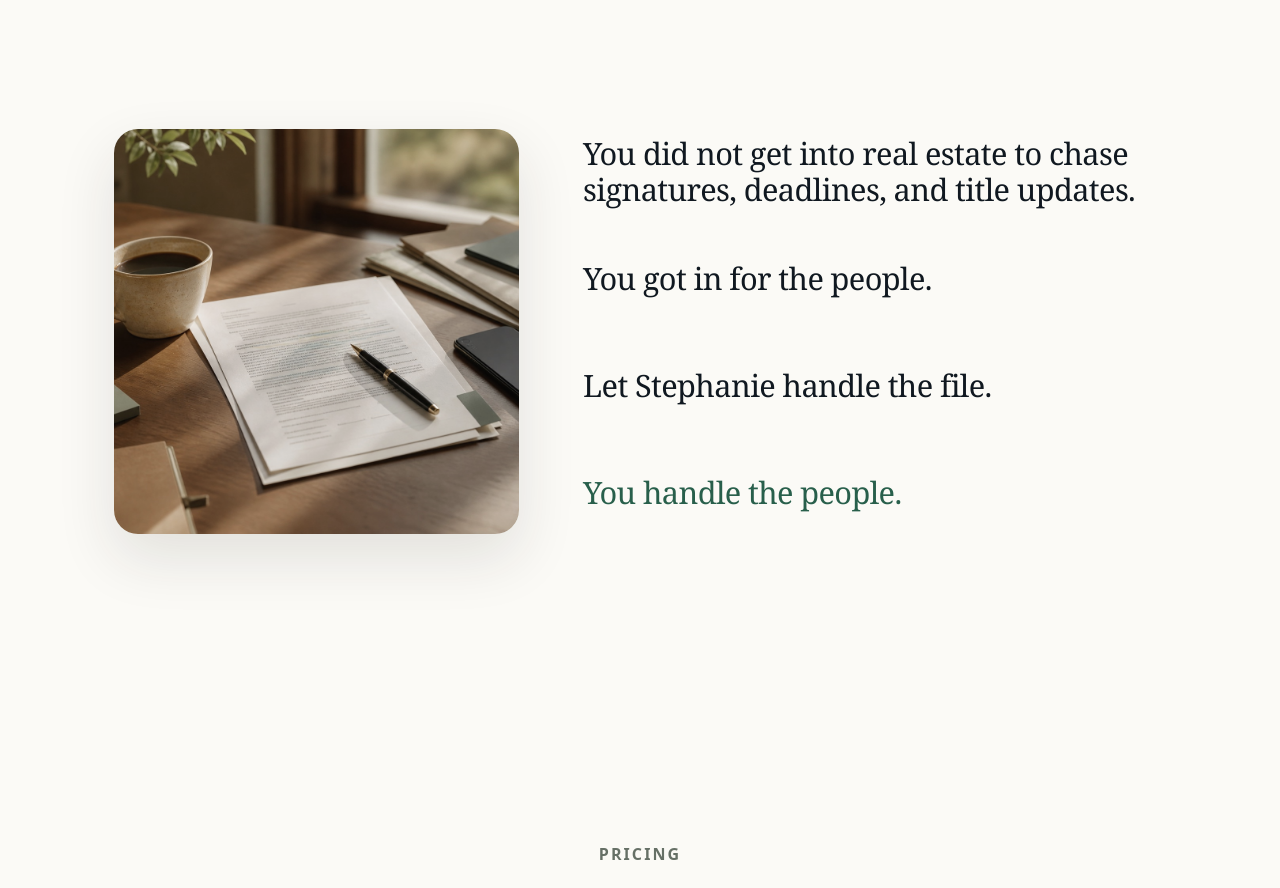
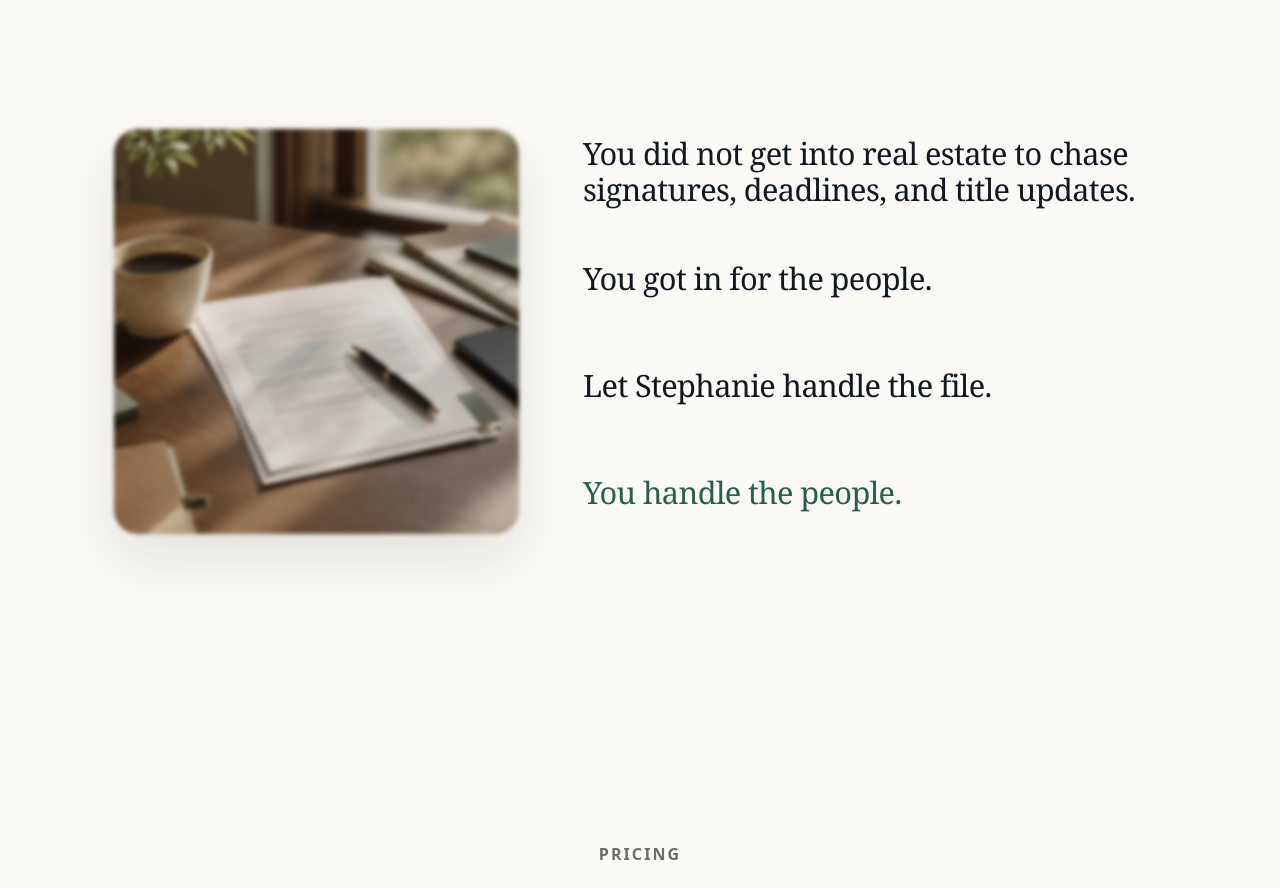
Before and after one commit to spak2005/tc_experiment, a Next.js app: page / in a window 1280 px wide. Shown: the part 5740-6628 px from the top of the page. Built offline with nearby package versions, Linux system fonts and the light colour scheme; no server answers.

Commit message:
Soften promise section image

```diff
--- a/src/app/globals.css
+++ b/src/app/globals.css
@@ -586,7 +586,7 @@ img {
   border-radius: 24px;
   box-shadow: 0 24px 58px rgba(44, 35, 24, 0.12);
   display: block;
-  filter: saturate(0.88) contrast(0.96);
+  filter: blur(2.2px) saturate(0.86) contrast(0.94);
   height: 100%;
   object-fit: cover;
   width: 100%;
```
